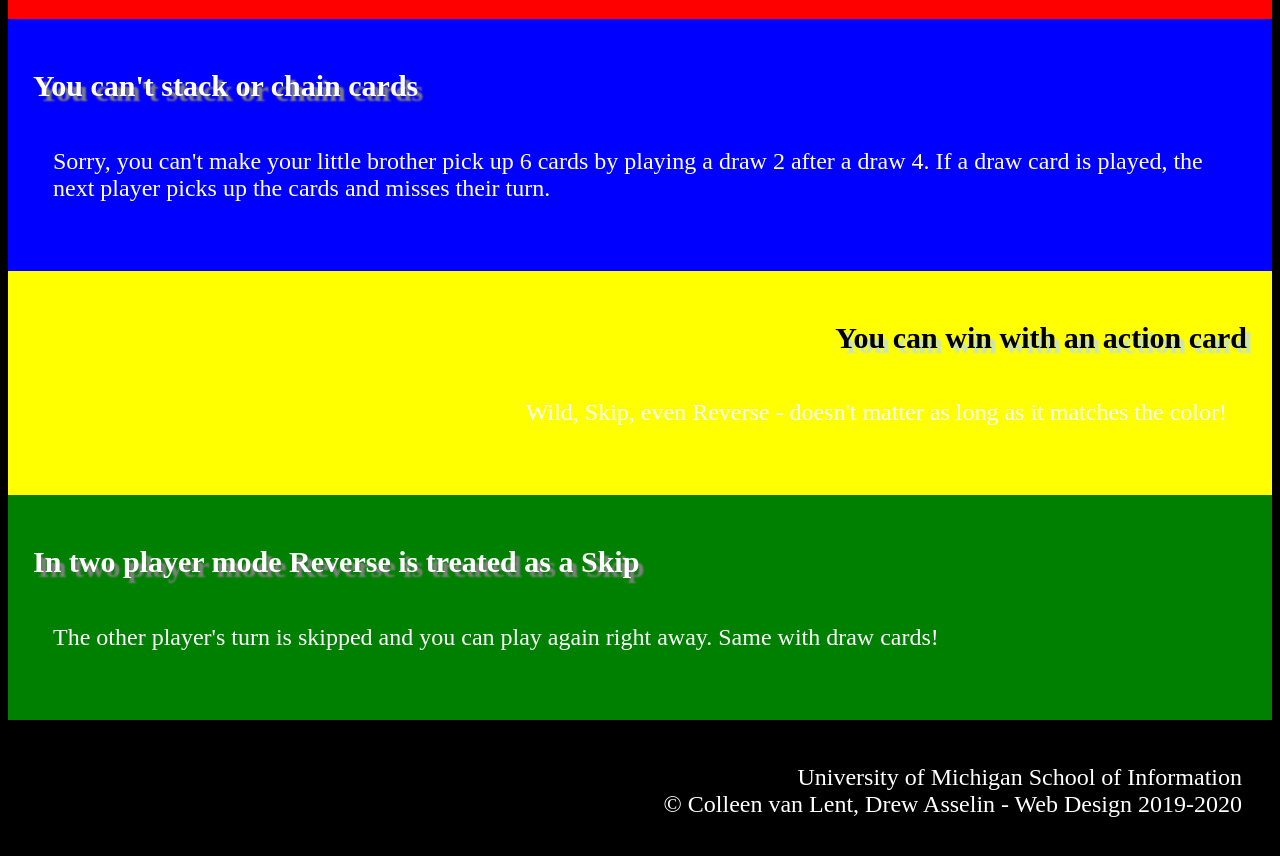
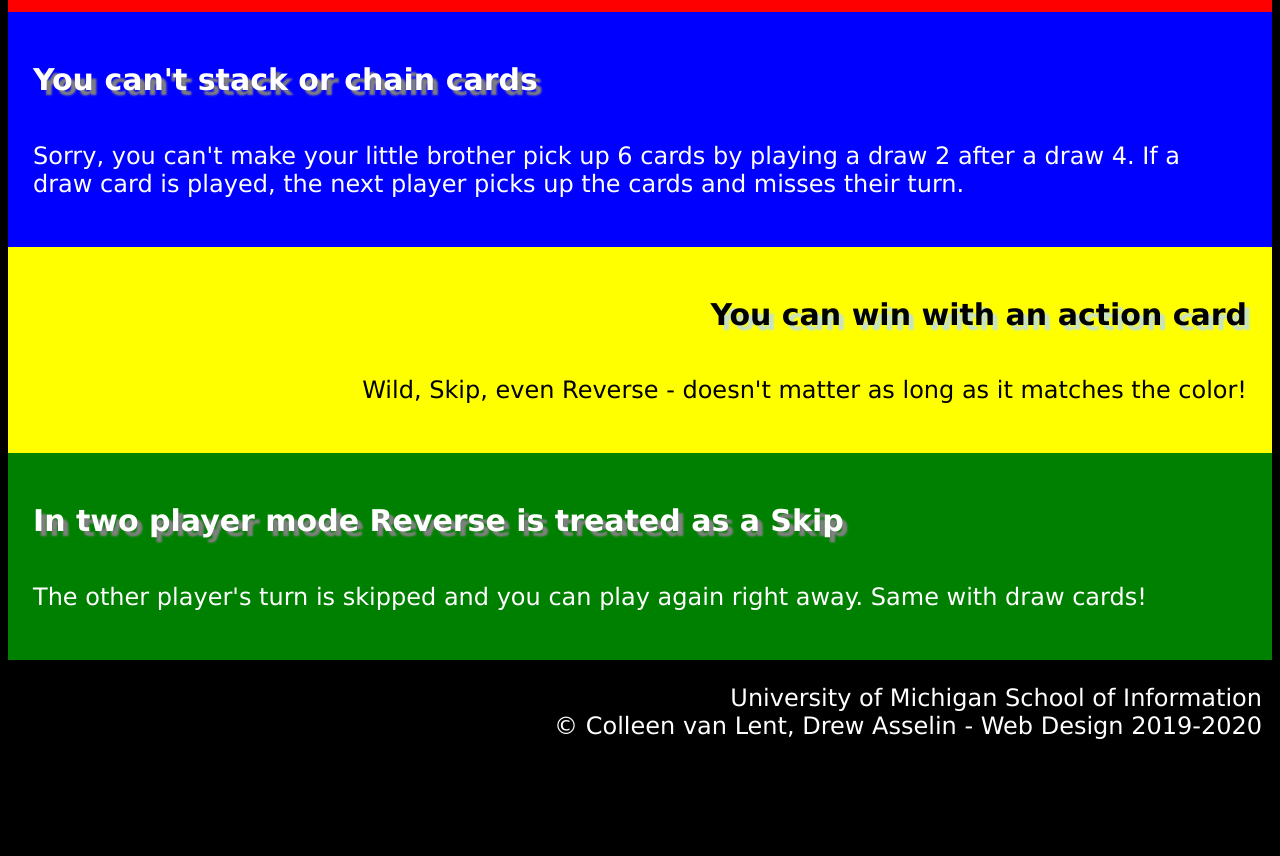
Before and after one commit to benjaminmillunchick/homework2, a plain HTML site: page index.html in a window 1280 px wide. Shown: the part 1040-1896 px from the top of the page. After the commit the page ends 1814 px from the top, so only its background shows below. Drawn offline with Linux system fonts and the light colour scheme.

Commit message:
Add files via upload

```diff
--- a/css/style.css
+++ b/css/style.css
@@ -10,12 +10,13 @@ h2 {
 
 p {
     font-size: 24px;
-    padding: 20px;
+    padding-top: 20px;
 }
 
 body{
-   background: #000000;
-   color: #ffffff;
+    font-family: "Lucida Grande";
+    background: #000000;
+    color: #ffffff;
 }
 
 img{
@@ -44,6 +45,10 @@ div {
     text-align: right;
 }
 
+#yellow p{
+    color: #000000;
+}
+
 #yellow h2{
     color: #000000;
     text-shadow: 5px 5px 2px #c7e2c7;
@@ -54,10 +59,9 @@ div {
     text-align: left;
 }
 
-footer{
+footer p{
     text-align: right;
     padding-right: 10px;
-    padding-left: 0px;
+    padding-top: 0px;
     padding-bottom: 10px;
-    padding-top: 0px;
 }
```
